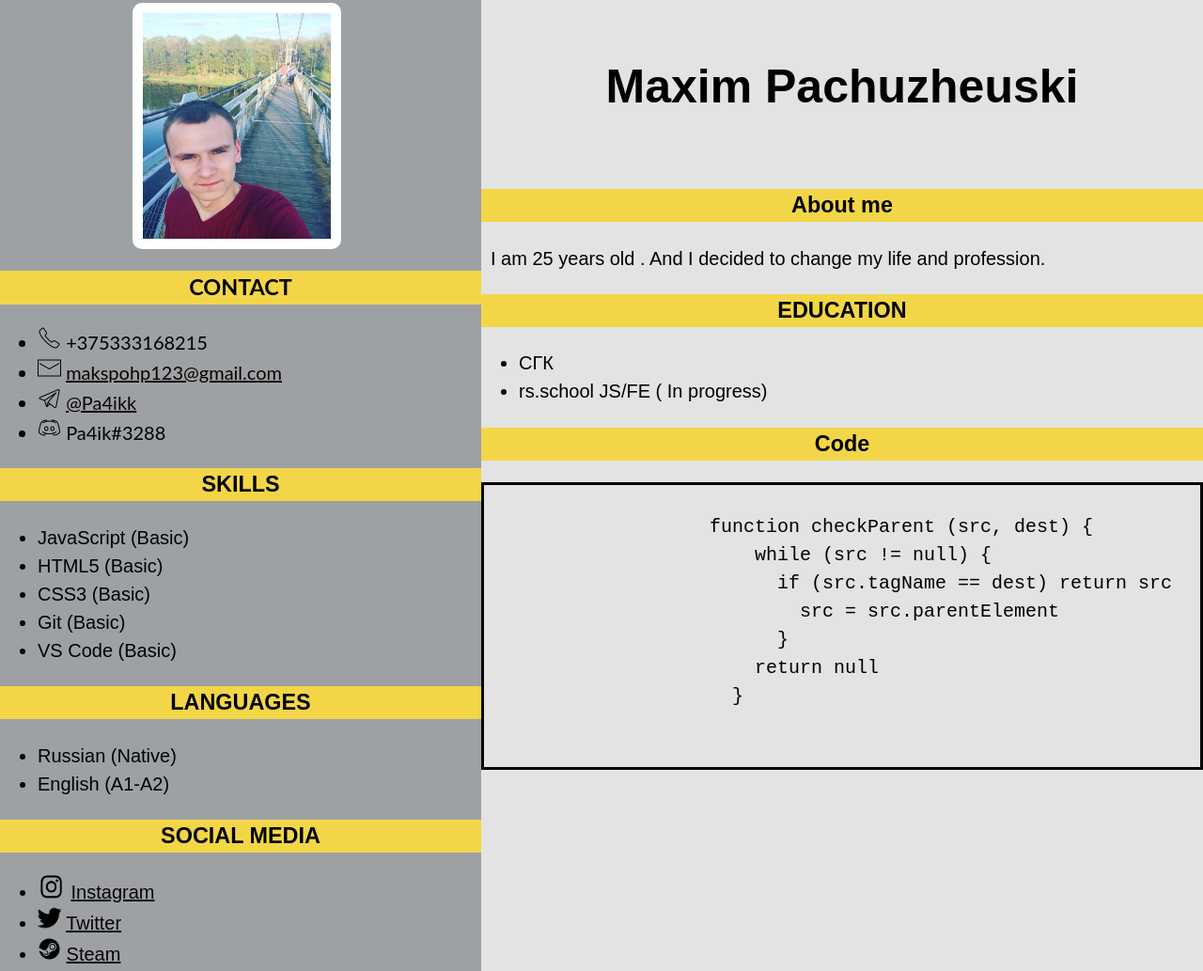
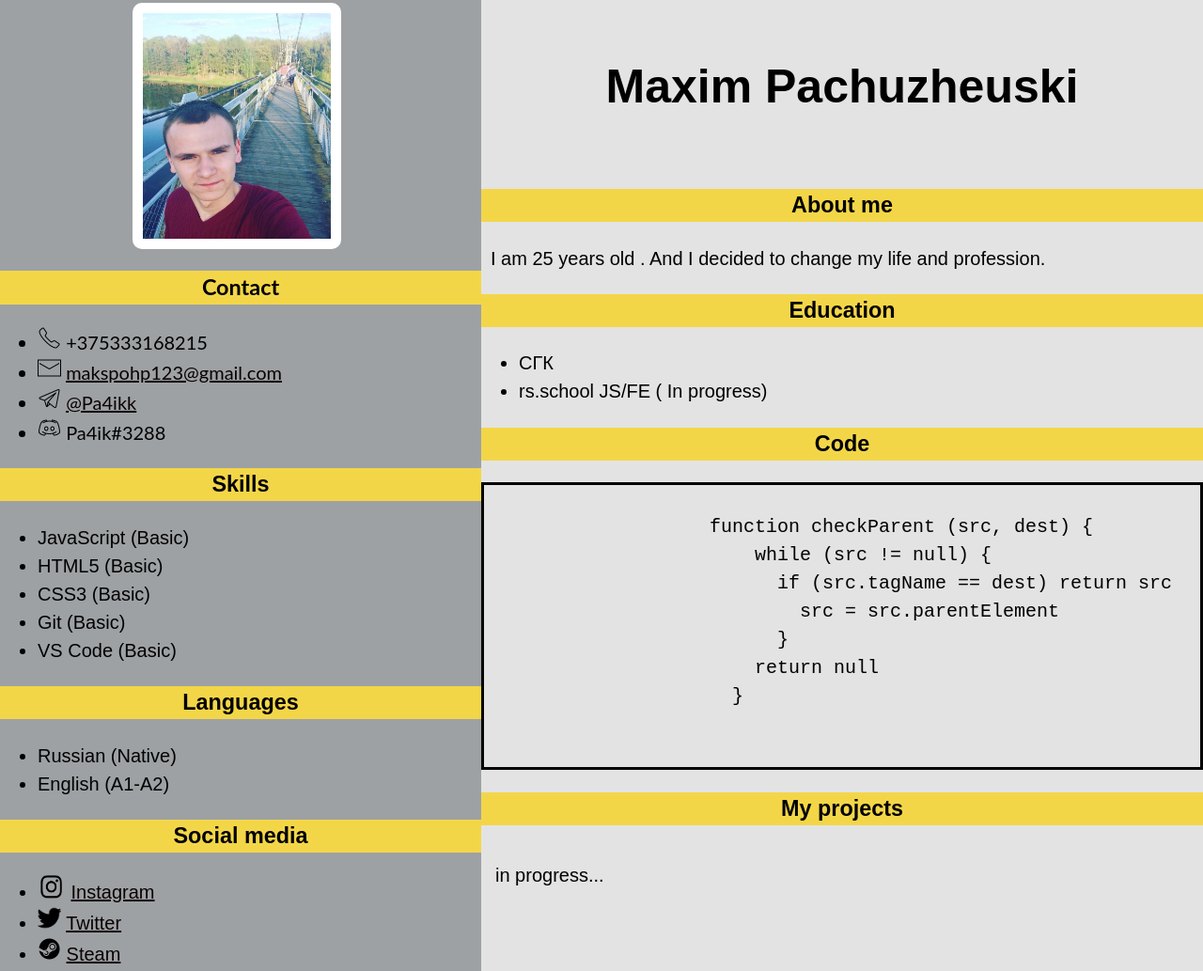
Before and after one commit to Pa4ik/rsschool-cv-2023, a plain HTML site: page index.html in a window 1280 px wide. Shown: the part 82-1115 px from the top of the page at 94% size. Drawn offline with Linux system fonts and the light colour scheme.

Commit message:
feat:Added my projects

```diff
--- a/index.html
+++ b/index.html
@@ -16,6 +16,7 @@
          <li class="nav-button"><a href="#social-media">Social</a></li>
          <li class="nav-button"><a href="#LANGUAGES">Languages</a></li>
          <li class="nav-button"><a href="#Education">Education</a></li>
+         <li class="nav-button"><a href="#my-projects">My projects</a></li>
          <li class="nav-button"><a href="#code">Code</a></li>
        </ul>
     </nav>
@@ -26,7 +27,7 @@
           </header>
           <main>
             <section class="contact" id="contact">
-              <h3>CONTACT</h3>
+              <h3>Contact</h3>
                <ul>
                   <li>
                     <img src="icon/phone.png" alt="phone" width="25" height="25">
@@ -47,7 +48,7 @@
                </ul>
           </section>
           <section class="skills" id="skills">
-            <h3>SKILLS</h3>
+            <h3>Skills</h3>
             <ul>
                 <li>JavaScript (Basic)</li>
                 <li>HTML5 (Basic)</li>
@@ -57,14 +58,14 @@
             </ul>
           </section>
           <section class="LANGUAGES" id="LANGUAGES">
-            <h3>LANGUAGES</h3>
+            <h3>Languages</h3>
              <ul>
                  <li>Russian (Native)</li>
                  <Li>English (A1-A2)</Li>
              </ul>
           </section>
           <section class="social-media" id="social-media">
-            <h3>SOCIAL MEDIA</h3>
+            <h3>Social media</h3>
              <ul>
               <li><img src="icon/instagram.png" alt="instagram" width="30" height="25" >
                 <a href="https://www.instagram.com/pa4ik/" target="_blank">Instagram</a>
@@ -86,7 +87,7 @@
             <p class="About-text">I am 25 years old . And I decided to change my life and profession.</p>
         </section>
         <section class="Education" id="Education">
-            <h3>EDUCATION</h3>
+            <h3>Education</h3>
             <ul>
                 <li>СГК</li>
                 <li>rs.school JS/FE ( In progress) </li>
@@ -106,8 +107,11 @@
                 </code>
             </pre>
         </section>
+        <section class="my-projects" id="my-projects">
+          <h3>My projects</h3>
+          <p class="myproj">in progress...</p>
+        </section>
     </article>
-
      </div>
      <footer>
         <a class="my-gh" href="https://github.com/Pa4ik" target="_blank">
--- a/style.css
+++ b/style.css
@@ -106,6 +106,9 @@ h1{
 pre{
   border: 3px solid #030303;
 }
+.myproj{
+  padding: 15px;
+}
 
 footer{
   display: flex;
```
